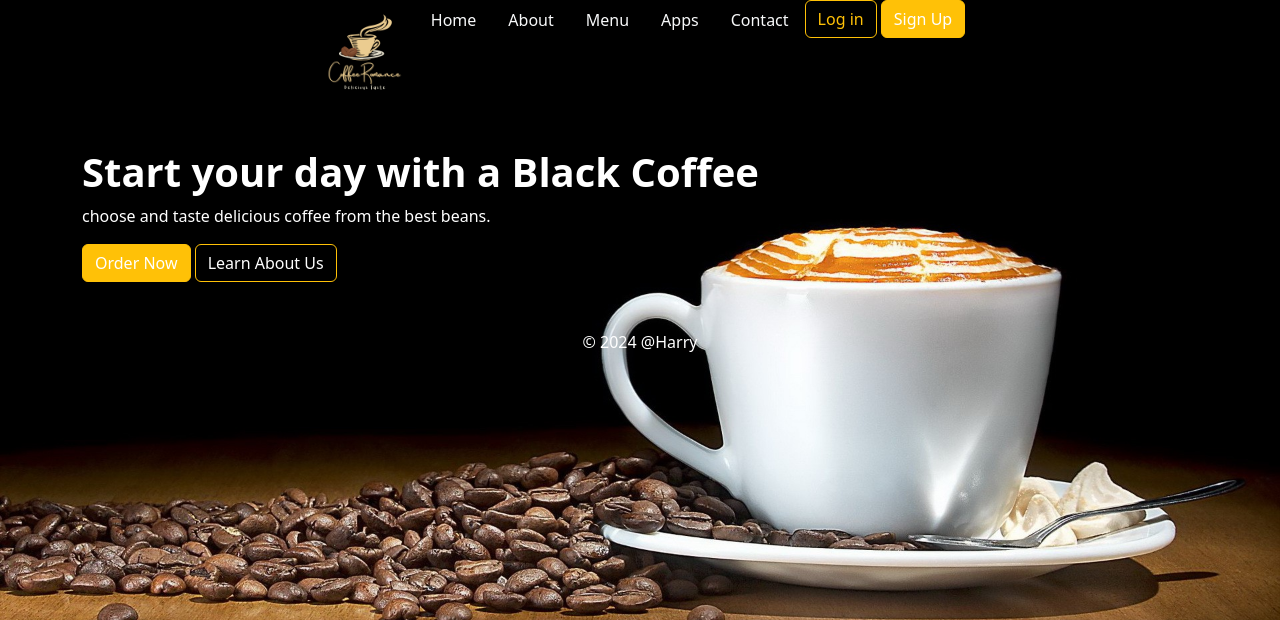
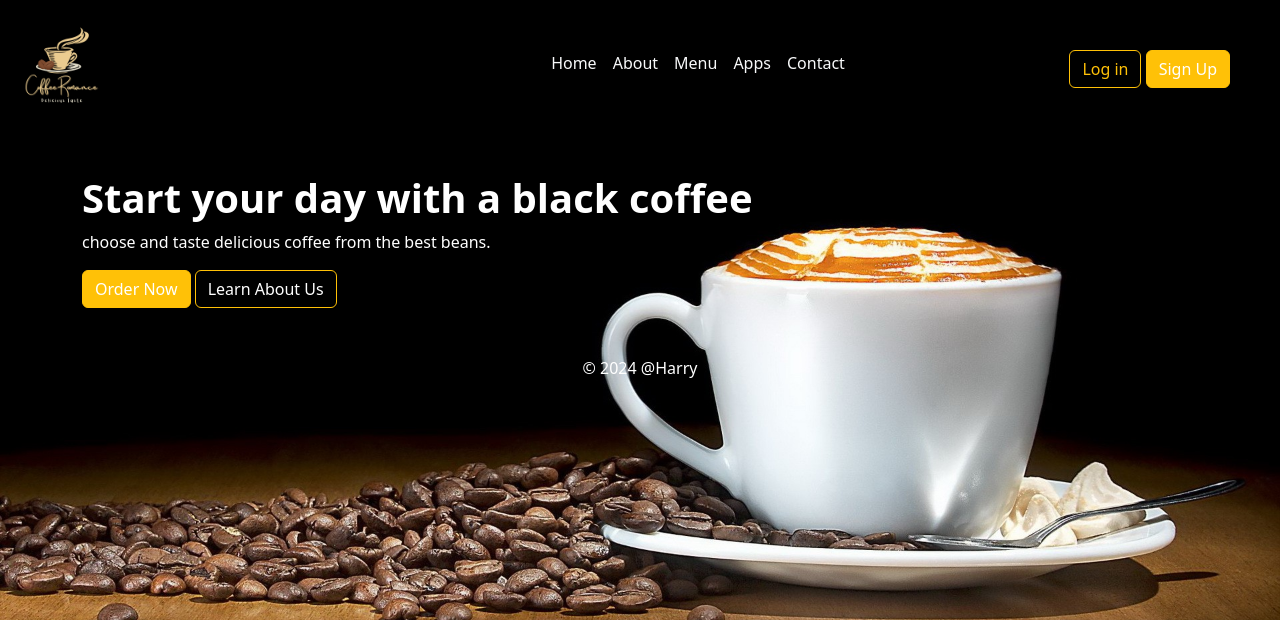
Before and after one commit to cabreraharry/CoffeeShopWeb_Proj, a PHP site: page / in a window 1280 px wide. Shown: the top 620 px of the page. Run offline with PHP 8.4, Linux system fonts and the light colour scheme.

Commit message:
header adjustments

```diff
--- a/index.html
+++ b/index.html
@@ -10,28 +10,46 @@
 </head>
 
 <body class="bg-black">
-      <!-- NAVIGATION BAR -->
-    <nav>
-      <ul class="nav justify-content-center">
-          <img class="d-inline-block align-top" height="100" width="100" src="img/CoffeeLogo.png" alt="logo">
-          <li class="nav-item"><a class="nav-link active text-light" aria-current="page" href="#">Home</a></li>
-          <li class="nav-item"><a class="nav-link text-light" href="/templates/about.html">About</a></li>
-          <li class="nav-item"><a class="nav-link text-light" href="/templates/menu.html">Menu</a></li>
-          <li class="nav-item"><a class="nav-link text-light" href="/templates/app.html">Apps</a></li>
-          <li class="nav-item"><a class="nav-link text-light" href="/templates/contact.html">Contact</a></li>
-          <!-- LOGIN & SIGN UP BUTTON -->
-          <div>
+  <!-- LOGIN & SIGN UP BUTTONS -->
+  <div class="top-buttons">
       <button type="button" class="btn btn-outline-warning">Log in</button>
       <button type="button" class="btn btn-warning text-white">Sign Up</button>
   </div>
+
+  <!-- NAVIGATION BAR -->
+  <nav class="navbar navbar-expand-lg navbar-dark">
+      <div class="container-fluid">
+          <a class="navbar-brand" href="#">
+              <img class="d-inline-block align-top" height="100" width="100" src="img/CoffeeLogo.png" alt="logo">
+          </a>
+          <button class="navbar-toggler" type="button" data-bs-toggle="collapse" data-bs-target="#navbarNav" aria-controls="navbarNav" aria-expanded="false" aria-label="Toggle navigation">
+              <span class="navbar-toggler-icon"></span>
+          </button>
+          <div class="collapse navbar-collapse justify-content-center" id="navbarNav">
+              <ul class="navbar-nav">
+                  <li class="nav-item">
+                      <a class="nav-link active text-light" aria-current="page" href="#">Home</a>
+                  </li>
+                  <li class="nav-item">
+                      <a class="nav-link text-light" href="/templates/about.html">About</a>
+                  </li>
+                  <li class="nav-item">
+                      <a class="nav-link text-light" href="/templates/menu.html">Menu</a>
+                  </li>
+                  <li class="nav-item">
+                      <a class="nav-link text-light" href="/templates/app.html">Apps</a>
+                  </li>
+                  <li class="nav-item">
+                      <a class="nav-link text-light" href="/templates/contact.html">Contact</a>
+                  </li>
               </ul>
+          </div>
+      </div>
   </nav>
-
-
 
   <!-- INTRO MESSAGE -->
   <div class="container mt-5 text-white">
-    <h1><strong>Start your day with a Black Coffee</strong></h1>
+      <h1><strong>Start your day with a black coffee</strong></h1>
       <p>choose and taste delicious coffee from the best beans.</p>
       <button type="button" class="btn btn-warning text-white">Order Now</button>
       <button type="button" class="btn btn-outline-warning text-white">Learn About Us</button>
@@ -42,7 +60,7 @@
       <p>© 2024 @Harry</p>
   </footer>
 
+  <script src="https://cdn.jsdelivr.net/npm/bootstrap@5.3.2/dist/js/bootstrap.bundle.min.js" integrity="<KEY>" crossorigin="anonymous"></script>
+</body>
 
-    <script src="https://cdn.jsdelivr.net/npm/bootstrap@5.3.2/dist/js/bootstrap.bundle.min.js" integrity="sha384-C6RzsynM9kWDrMNeT87bh95OGNyZPhcTNXj1NW7RuBCsyN/o0jlpcV8Qyq46cDfL" crossorigin="anonymous"></script>
-</body>
 </html>
--- a/style.css
+++ b/style.css
@@ -1,15 +1,18 @@
-body {
+.bg-black {
     background-image: url(img/bg.jpg);
-    /* float: right; */
     background-size: 100% auto;
     background-repeat: no-repeat;
-    background-attachment: fixed
-
+    background-attachment: fixed;
 }
 
-/* .logo {
-    border-radius: 50%;
-    width: 80px;
-    height: 80px;
+.top-buttons {
+    position: absolute;
+    top: 0;
+    right: 0;
+    padding: 50px;
+    z-index: 999;
+}
 
-} */
+.navbar {
+    background-color: rgba(0, 0, 0, 0.5);
+}
```
Lines whose indentation alone changed are shown as unchanged.
